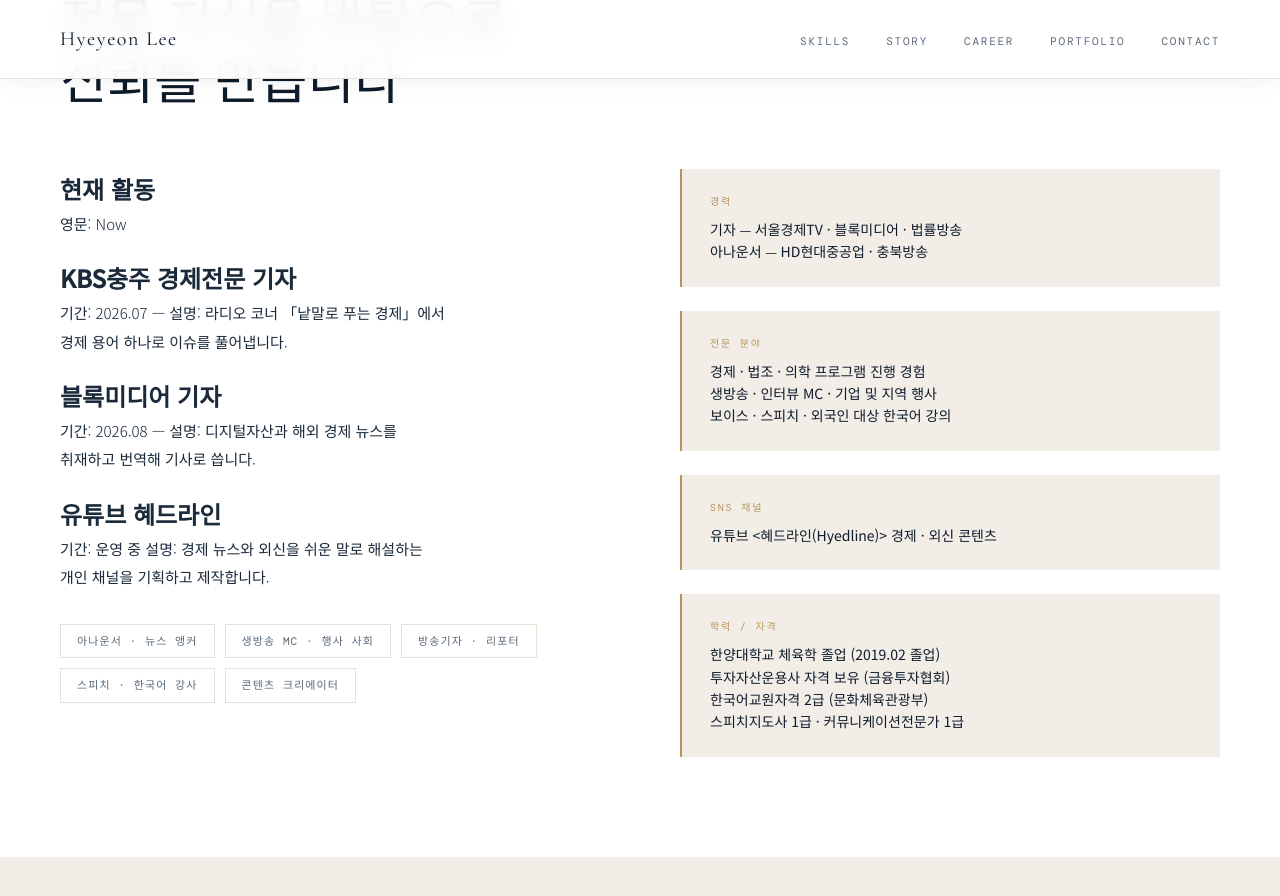
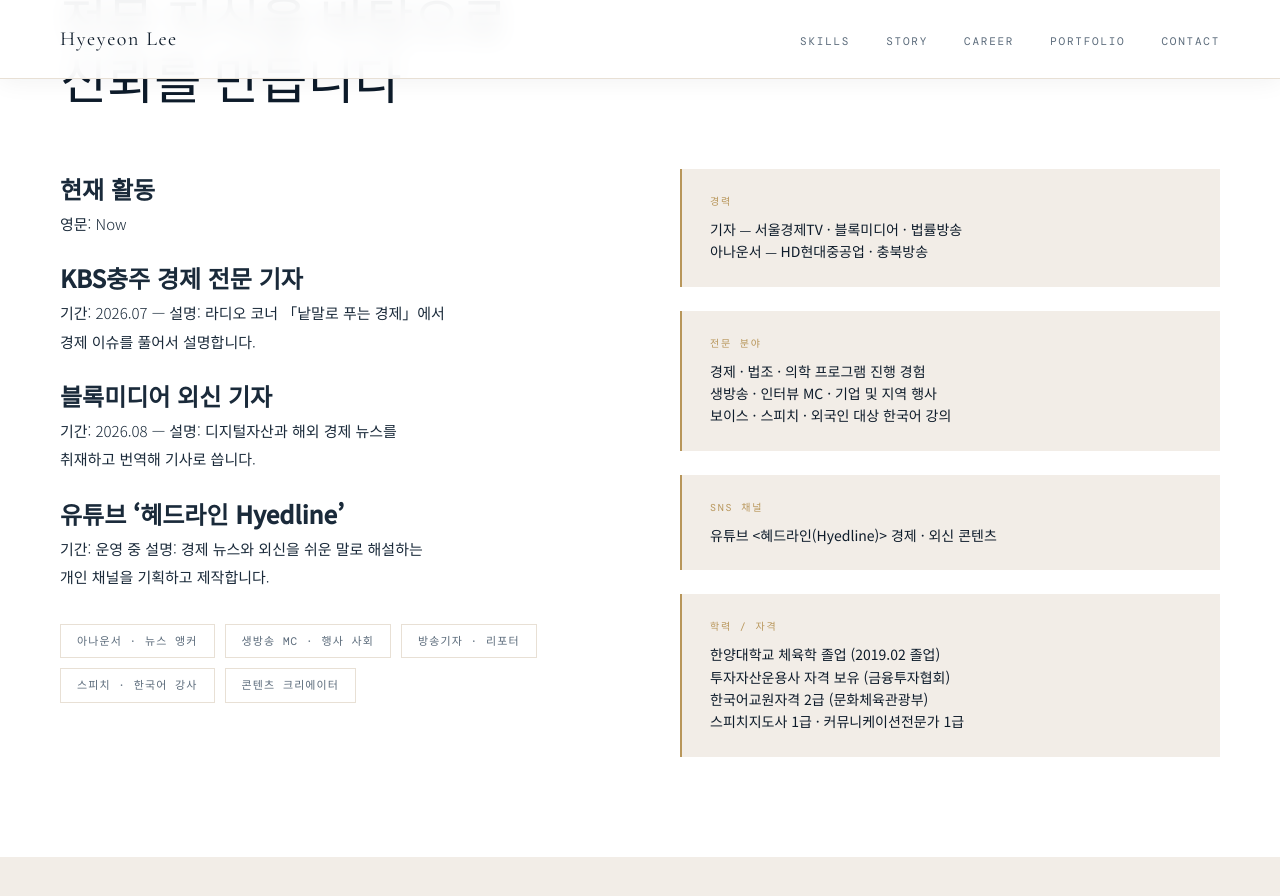
Before and after one commit to annhylee/annhylee.github.io, a Jekyll site: the page built from content/now.md, in a window 1280 px wide and 900 px high, scrolled down 1805 px. Shown: the top 896 px of the window. Built offline with Jekyll 4.4.1, drawn with Linux system fonts in a browser that asks for light colours; some web fonts are replaced; our own code applies the rules of GitHub Pages for plain Markdown files.

Commit message:
Update now.md

```diff
--- a/content/now.md
+++ b/content/now.md
@@ -3,14 +3,14 @@
 # 현재 활동
 영문: Now
 
-## KBS충주 경제전문 기자
+## KBS충주 경제 전문 기자
 기간: 2026.07 —
-설명: 라디오 코너 「낱말로 푸는 경제」에서<br>경제 용어 하나로 이슈를 풀어냅니다.
+설명: 라디오 코너 「낱말로 푸는 경제」에서<br>경제 이슈를 풀어서 설명합니다.
 
-## 블록미디어 기자
+## 블록미디어 외신 기자
 기간: 2026.08 —
 설명: 디지털자산과 해외 경제 뉴스를<br>취재하고 번역해 기사로 씁니다.
 
-## 유튜브 혜드라인
+## 유튜브 '혜드라인 Hyedline'
 기간: 운영 중
 설명: 경제 뉴스와 외신을 쉬운 말로 해설하는<br>개인 채널을 기획하고 제작합니다.
```
